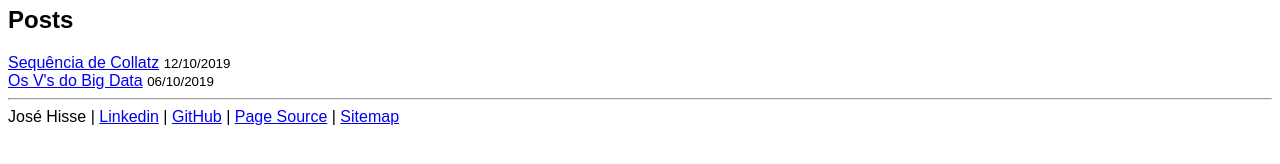
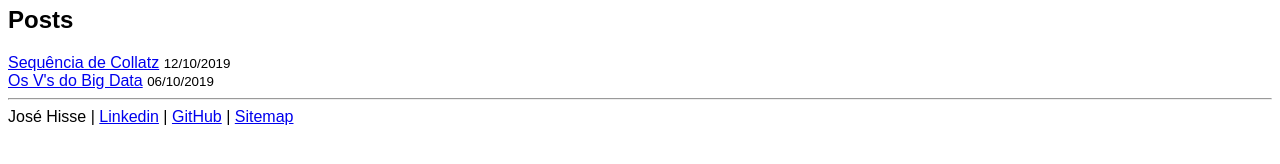
Before and after one commit to jhisse/jhisse.github.io, a Jekyll site: the page built from index.html, in a window 1280 px wide. Shown: the part 230-394 px from the top of the page. Built offline with Jekyll 4.4.1, drawn with Linux system fonts in a browser that asks for light colours.

Commit message:
Remove page source

```diff
--- a/_includes/footer.html
+++ b/_includes/footer.html
@@ -3,5 +3,4 @@
 José Hisse |
 <a href="http://linkedin.com/in/josehisse">Linkedin</a> |
 <a href="https://github.com/jhisse">GitHub</a> |
-<a href="https://github.com/jhisse/jhisse.github.io">Page Source</a> |
 <a href="/sitemap.xml">Sitemap</a>
```
